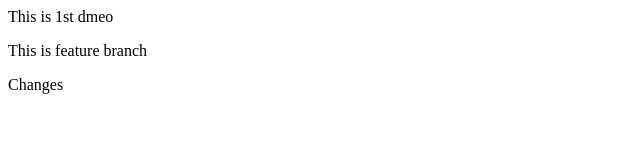
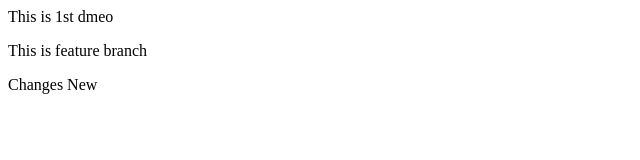
Before and after one commit to sid-gitcode/git-demo, a plain HTML site: page Index.html in a window 1280 px wide. Shown: the full height of the page, 0-640 px from the left. Drawn offline with Linux system fonts and the light colour scheme.

Commit message:
Test Draft New

```diff
--- a/Index.html
+++ b/Index.html
@@ -1,3 +1,3 @@
 <p>This is 1st dmeo</p>
 <p>This is feature branch</p>
-<p>Changes</p>
+<p>Changes New</p>
```
